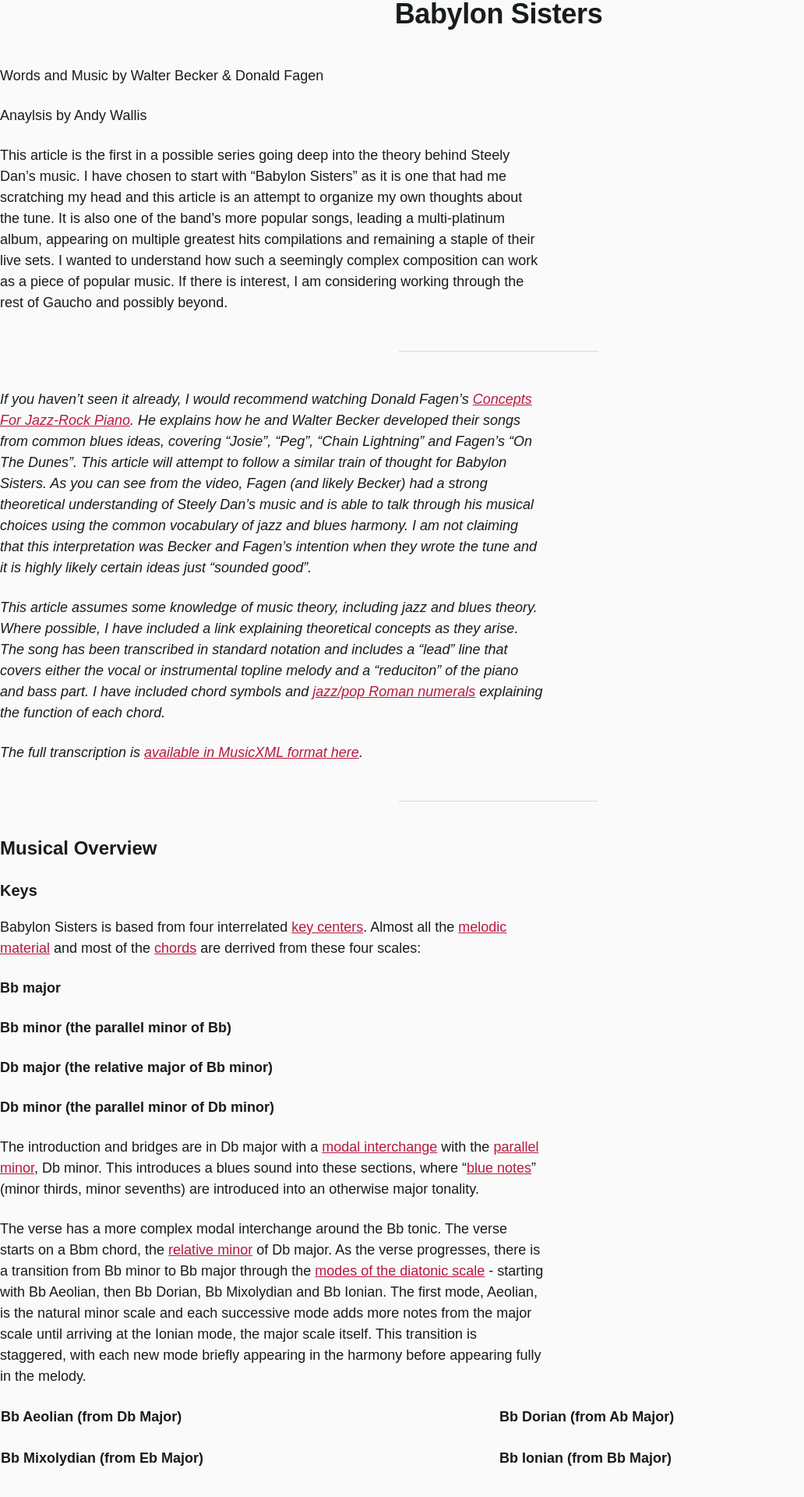
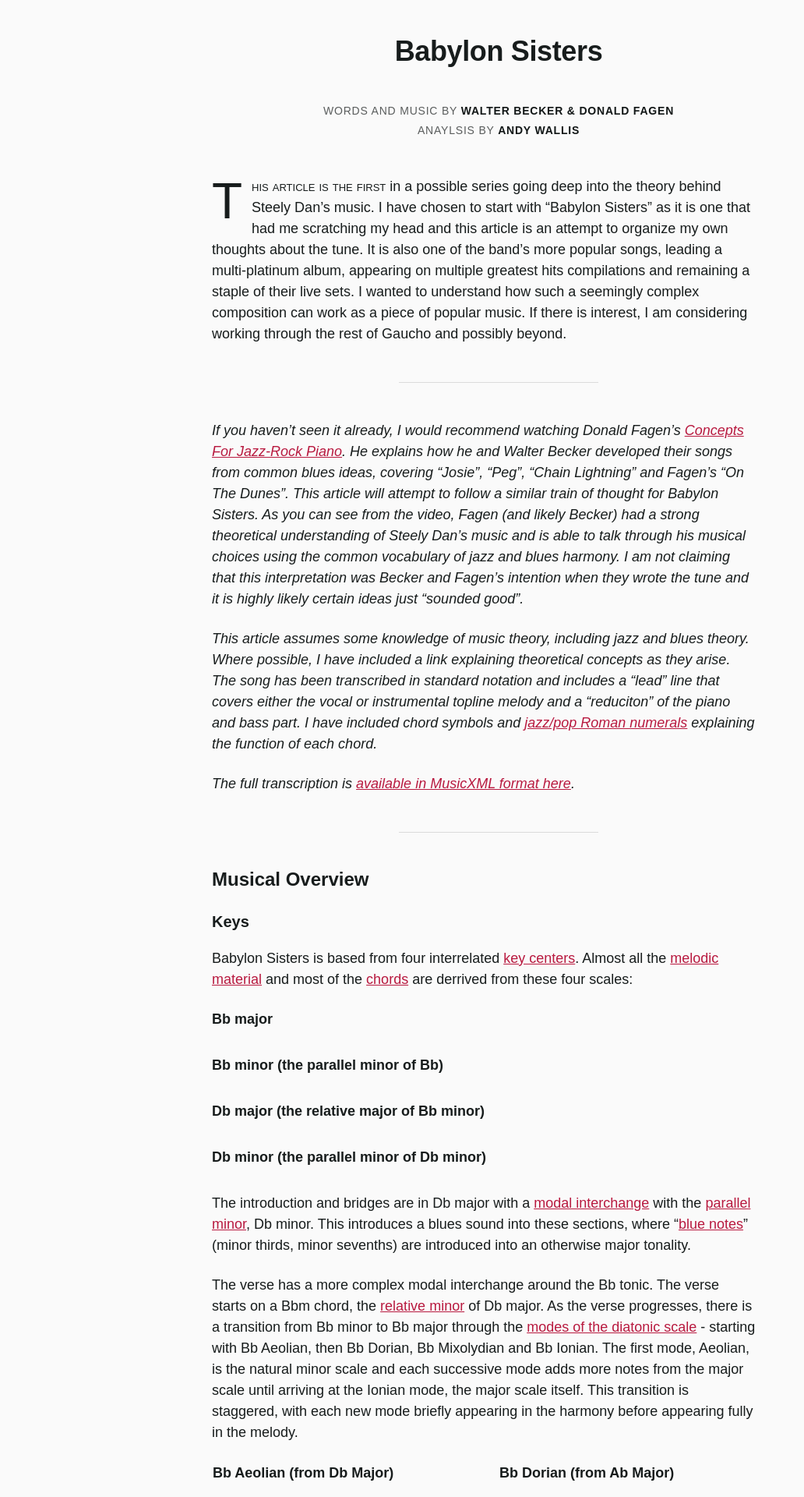
Before and after one commit to andrew-wallis/steelydantheory, a PHP site: page / in a window 1280 px wide. Shown: the top 1920 px of the page at 78% size, without its empty margins (0-1032 px from the left). Run offline with PHP 8.4, Linux system fonts and the light colour scheme; some libraries are stand-ins or nearby versions; some web fonts are replaced.

Commit message:
Fix output.css

```diff
--- a/src/output.css
+++ b/src/output.css
@@ -712,6 +712,81 @@ aside {
   }
 }
 
+.credits {
+  margin: 3rem 0;
+  text-align: center;
+  color: #5A5D5D;
+  text-transform: uppercase;
+  letter-spacing: 0.05em;
+  .credit {
+    margin: 0 auto;
+    font-size: 0.875rem;
+  }
+  .credit:first-of-type {
+    margin-bottom: 0.25rem;
+  }
+  .credit-name {
+    color: #121717;
+    font-weight: 600;
+  }
+}
+
+.drop-cap {
+  display: block;
+  float: left;
+  font-size: 4rem;
+  line-height: 3rem;
+  padding-top: 0.5rem;
+  padding-right: 0.75rem;
+}
+
+.small-caps {
+  font-variant: small-caps;
+}
+
+.example {
+  opacity: 0.9;
+  margin: 2rem 0;
+}
+
+.relative {
+  position: relative;
+}
+
+.mx-auto {
+  margin-left: auto;
+  margin-right: auto;
+}
+
+.mb-24 {
+  margin-bottom: 6rem;
+}
+
+.mt-12 {
+  margin-top: 3rem;
+}
+
+.table {
+  display: table;
+}
+
+.max-w-screen-md {
+  max-width: 768px;
+}
+
+.px-4 {
+  padding-left: 1rem;
+  padding-right: 1rem;
+}
+
+.transition {
+  transition-property: color, background-color, border-color, text-decoration-color, fill, stroke, opacity, box-shadow, transform, filter, -webkit-backdrop-filter;
+  transition-property: color, background-color, border-color, text-decoration-color, fill, stroke, opacity, box-shadow, transform, filter, backdrop-filter;
+  transition-property: color, background-color, border-color, text-decoration-color, fill, stroke, opacity, box-shadow, transform, filter, backdrop-filter, -webkit-backdrop-filter;
+  transition-timing-function: cubic-bezier(0.4, 0, 0.2, 1);
+  transition-duration: 150ms;
+}
+
 .content {
   font-family: 'calluna-sans', sans-serif;
   color: #171C1C;
```
